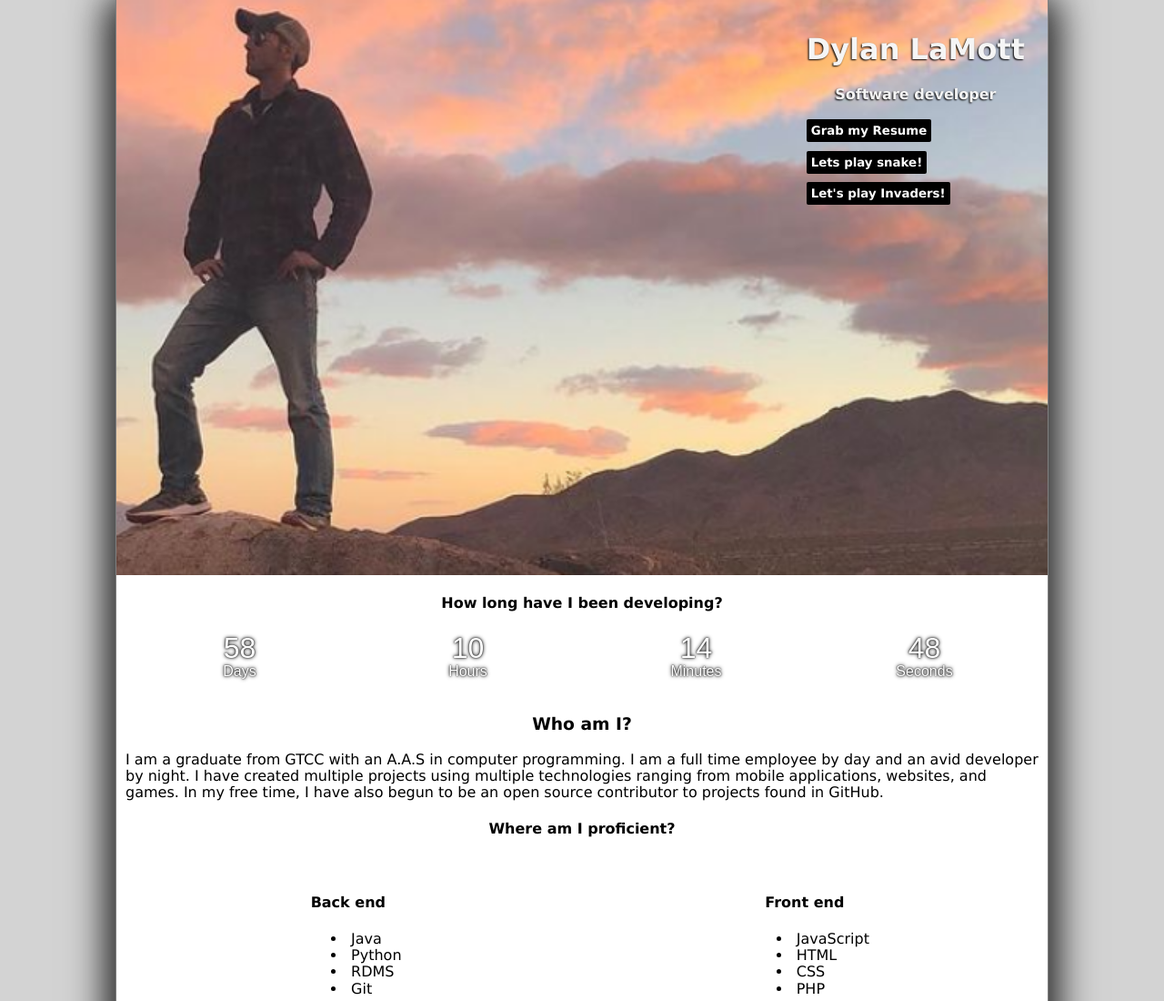
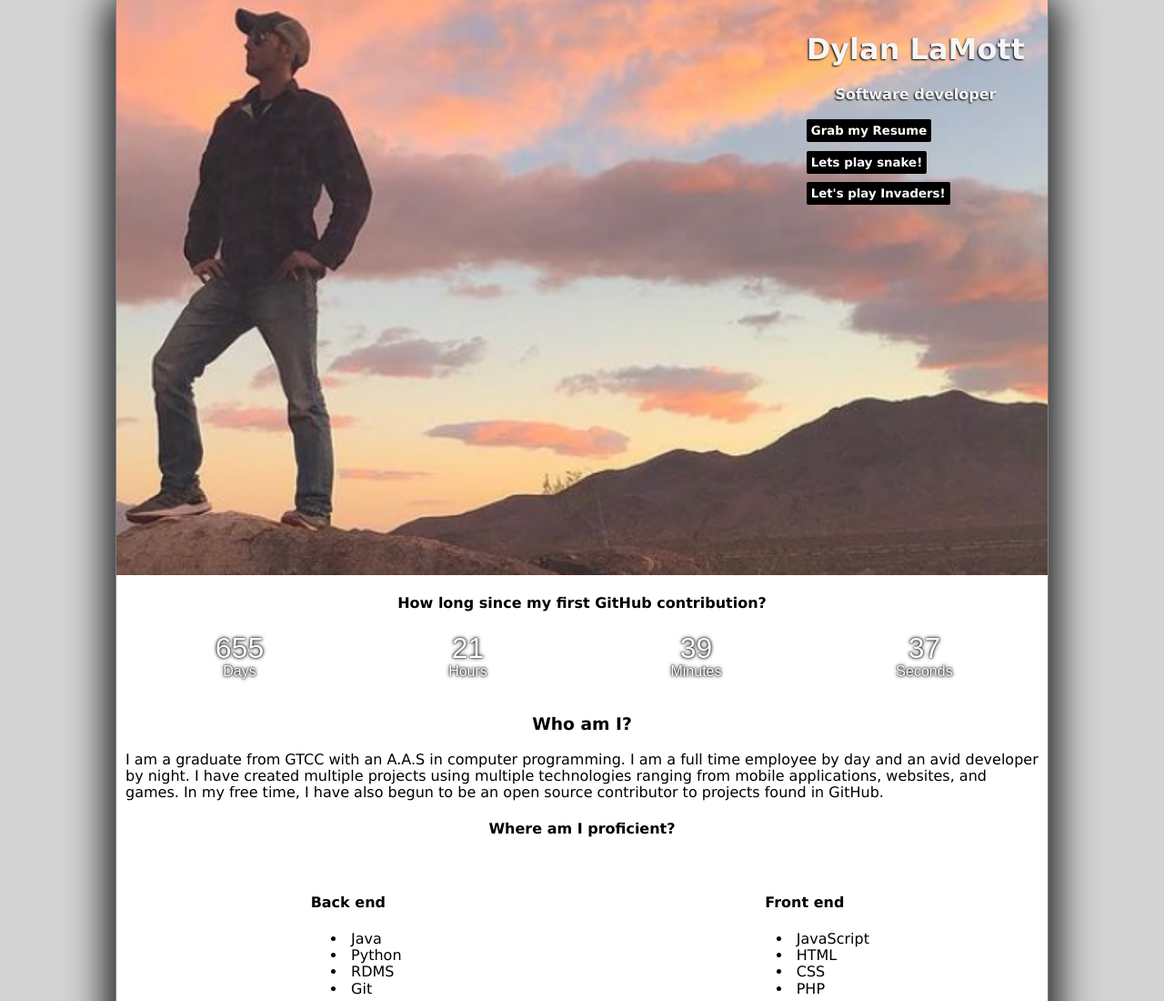
Before and after one commit to DLaMott/DLaMott.github.io, a website built with Parcel: page index.html in a window 1280 px wide. Shown: the top 1100 px of the page at 91% size. Built offline with nearby package versions, Linux system fonts and the light colour scheme.

Commit message:
Setting up a countdown clock

```diff
--- a/index.html
+++ b/index.html
@@ -16,6 +16,7 @@
   <link rel="apple-touch-icon" href="icon.png">
   <link rel="stylesheet" href="./css/normalize.css">
   <link rel="stylesheet" href="./css/main.css">
+  <script src="timePassed.js" defer></script>
 
 </head>
 
@@ -32,7 +33,7 @@
   </div>
 </header>
 
-<h4>How long have I been developing?</h4>
+<h4>How long since my first GitHub contribution?</h4>
 <div id="countdown">
 
   <div><span id="days">58</span><br />Days</div>
--- /dev/null
+++ b/timePassed.js
@@ -0,0 +1,32 @@
+"use strict";
+/* Execute clock */
+runClock();
+setInterval("runClock()", 1000);
+/* Function to create and run a clock countdown */
+function runClock() {
+  // YYYY (M-1) D H m s ms (start time and date from DB)
+  var startDateTime = new Date(2020,6,11,16,30,0,0);
+  var startStamp = startDateTime.getTime();
+
+  var newDate = new Date();
+  var newStamp = newDate.getTime();
+
+  var timer; // for storing the interval (to stop or pause later if needed)
+
+  newDate = new Date();
+  newStamp = newDate.getTime();
+  var diff = Math.round((newStamp-startStamp)/1000);
+
+  var d = Math.floor(diff/(24*60*60));
+  diff = diff-(d*24*60*60);
+  var h = Math.floor(diff/(60*60));
+  diff = diff-(h*60*60);
+  var m = Math.floor(diff/(60));
+  diff = diff-(m*60);
+  var s = diff;
+// Set days in browser
+  document.getElementById("days").textContent = Math.floor(d);
+  document.getElementById("hrs").textContent = Math.floor(h);
+  document.getElementById("mins").textContent = Math.floor(m);
+  document.getElementById("secs").textContent = Math.floor(s);
+}
```
